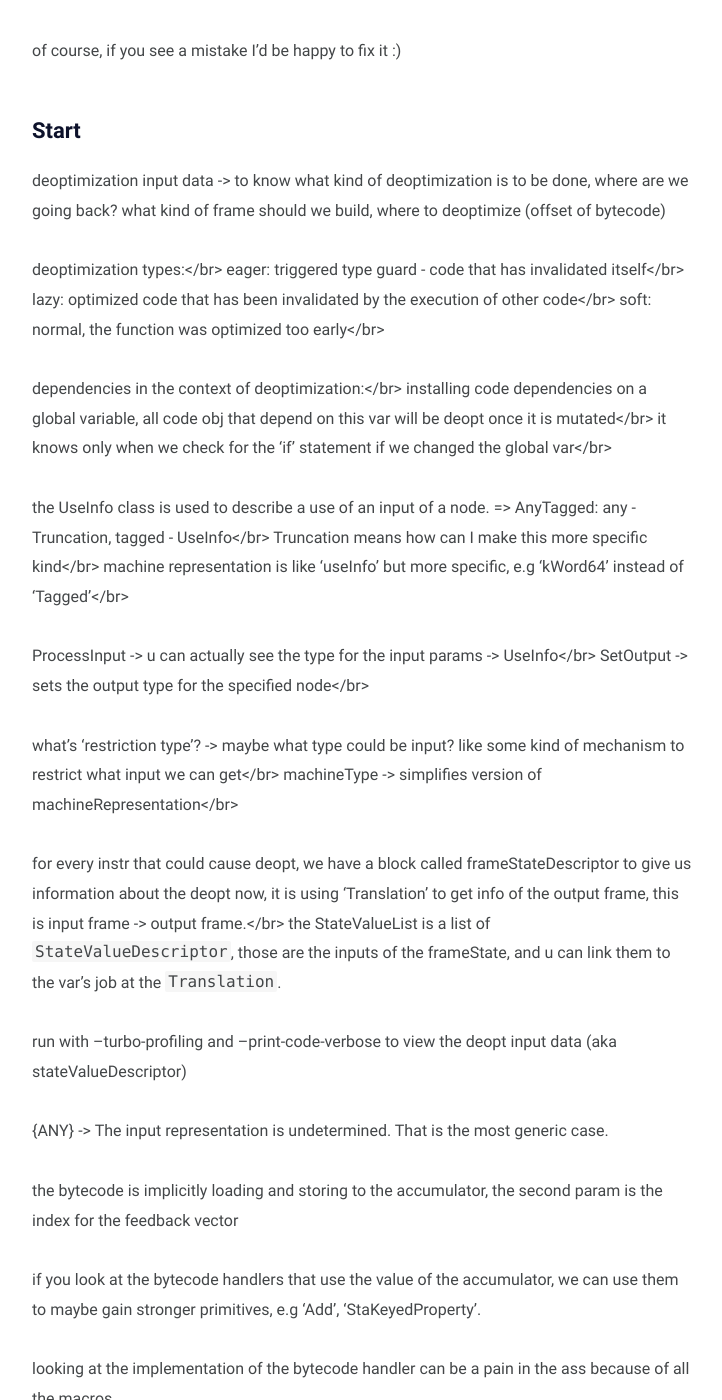
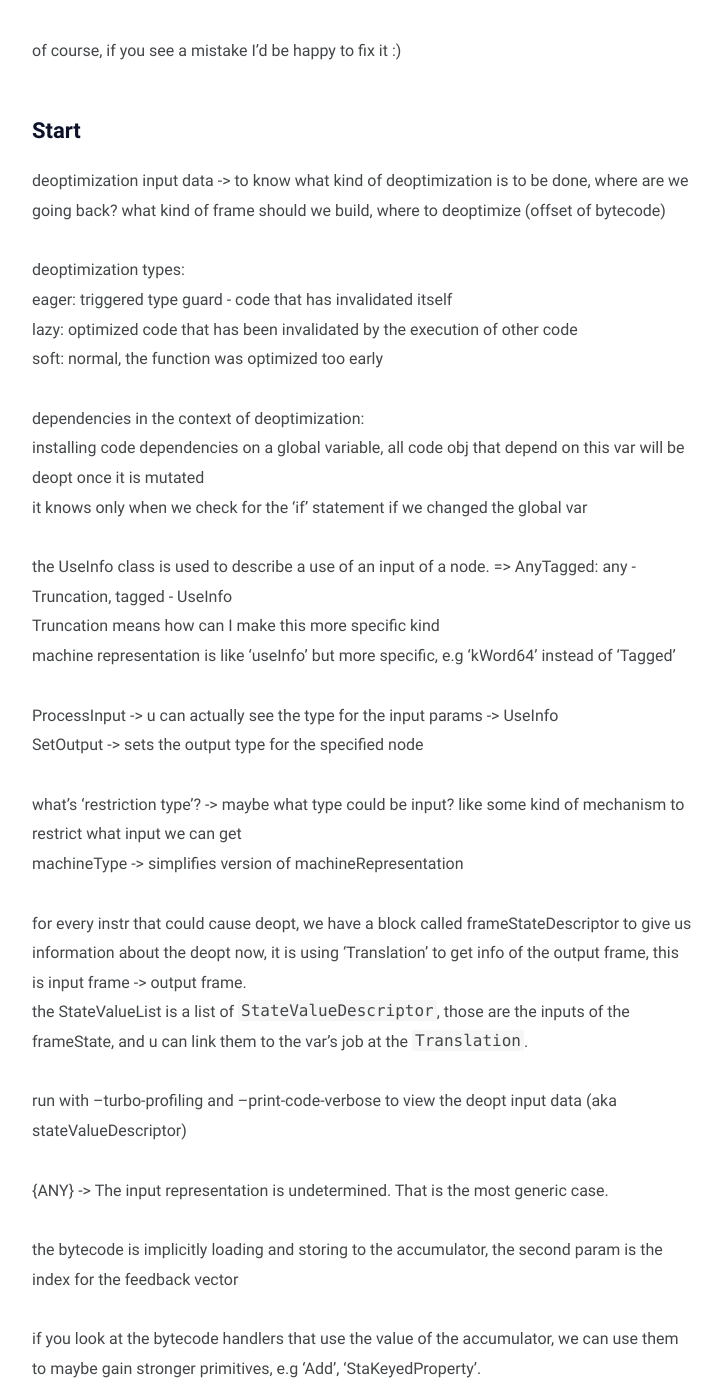
Before and after one commit to yuvaly0/yuvaly0.github.io, a Jekyll site: the page built from _posts/notes-v8-deoptimization/2021-02-26-notes-v8-deoptimization.md, in a window 1280 px wide and 1400 px high, scrolled down 535 px. Shown: the whole window, without its empty margins (278-1000 px from the left). Built offline with Jekyll 4.4.1, drawn with Linux system fonts in a browser that asks for light colours; some web fonts are replaced; some of the changed text lies outside the part shown.

Commit message:
corrected md syntax

```diff
--- a/_posts/notes-v8-deoptimization/2021-02-26-notes-v8-deoptimization.md
+++ b/_posts/notes-v8-deoptimization/2021-02-26-notes-v8-deoptimization.md
@@ -16,27 +16,27 @@ of course, if you see a mistake I'd be happy to fix it :)
 deoptimization input data -> to know what kind of deoptimization is to be done, where are we going back?
 what kind of frame should we build, where to deoptimize (offset of bytecode)
 
-deoptimization types:</br>
-	eager: triggered type guard - code that has invalidated itself</br>
-	lazy: optimized code that has been invalidated by the execution of other code</br>
-	soft: normal, the function was optimized too early</br>
+deoptimization types:<br/>
+	eager: triggered type guard - code that has invalidated itself <br/>
+	lazy: optimized code that has been invalidated by the execution of other code <br/>
+	soft: normal, the function was optimized too early <br/>
 
-dependencies in the context of deoptimization:</br>
-	installing code dependencies on a global variable, all code obj that depend on this var will be deopt once it is mutated</br>
-	it knows only when we check for the 'if' statement if we changed the global var</br>
+dependencies in the context of deoptimization:<br/>
+	installing code dependencies on a global variable, all code obj that depend on this var will be deopt once it is mutated<br/>
+	it knows only when we check for the 'if' statement if we changed the global var<br/>
 
-the UseInfo class is used to describe a use of an input of a node. => AnyTagged: any - Truncation, tagged - UseInfo</br>
-Truncation means how can I make this more specific kind</br>
-machine representation is like 'useInfo' but more specific, e.g  'kWord64' instead of 'Tagged'</br>
+the UseInfo class is used to describe a use of an input of a node. => AnyTagged: any - Truncation, tagged - UseInfo<br/>
+Truncation means how can I make this more specific kind<br/>
+machine representation is like 'useInfo' but more specific, e.g  'kWord64' instead of 'Tagged'<br/>
 
-ProcessInput -> u can actually see the type for the input params -> UseInfo</br>
-SetOutput -> sets the output type for the specified node</br>
+ProcessInput -> u can actually see the type for the input params -> UseInfo<br/>
+SetOutput -> sets the output type for the specified node<br/>
 
-what's 'restriction type'? -> maybe what type could be input? like some kind of mechanism to restrict what input we can get</br>
-machineType -> simplifies version of machineRepresentation</br>
+what's 'restriction type'? -> maybe what type could be input? like some kind of mechanism to restrict what input we can get<br/>
+machineType -> simplifies version of machineRepresentation<br/>
 
 for every instr that could cause deopt, we have a block called frameStateDescriptor to give us information about the deopt
-now, it is using 'Translation' to get info of the output frame, this is input frame -> output frame.</br>
+now, it is using 'Translation' to get info of the output frame, this is input frame -> output frame.<br/>
 the StateValueList is a list of `StateValueDescriptor`, those are the inputs of the frameState,
 and u can link them to the var's job at the `Translation`.
 
@@ -84,8 +84,8 @@ looked at different bytecode handler, next time first look at the --print-byteco
 5. why only the first time the POC works? second, etc' returns the address as a decimal.
 
 ## answers
-1. the fraction size is 52 bits in IEEE-754 representation, something else.</br>
-   maybe related to the process address space, only 49 are used?</br>
+1. the fraction size is 52 bits in IEEE-754 representation, something else.<br/>
+   maybe related to the process address space, only 49 are used?<br/>
    we first need to look at the docs, what is this param to 'asUintN', the param is used for setting the max number we can store inside the 'bigint' object, look at the example in the docs
    based on that, doesn't seem to have any special meaning to this number besides setting a limit on the size of the address
 
@@ -96,8 +96,8 @@ looked at different bytecode handler, next time first look at the --print-byteco
 
 4. we don't need it, ok to remove it.
 
-5. I think we don't deopt in the second time, need to check, yes!</br>
-   the reason we deopt is 'Insufficient type feedback for binary operation' when we run it enough times we won't get it again because we will have enough type information</br>
+5. I think we don't deopt in the second time, need to check, yes!<br/>
+   the reason we deopt is 'Insufficient type feedback for binary operation' when we run it enough times we won't get it again because we will have enough type information<br/>
    in the second POC we deoptimize because of 'wrong name' (see different deopt reasons in [deoptimize-reason.h](https://chromium.googlesource.com/v8/v8/+/roll/src/deoptimize-reason.h)) we just need to call it with a different param we
 
 ## Understand better
```
